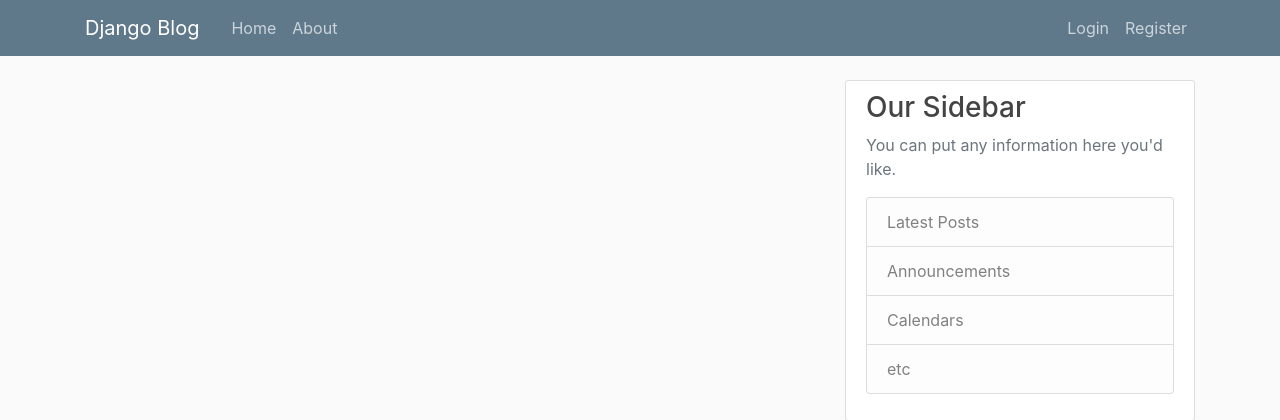
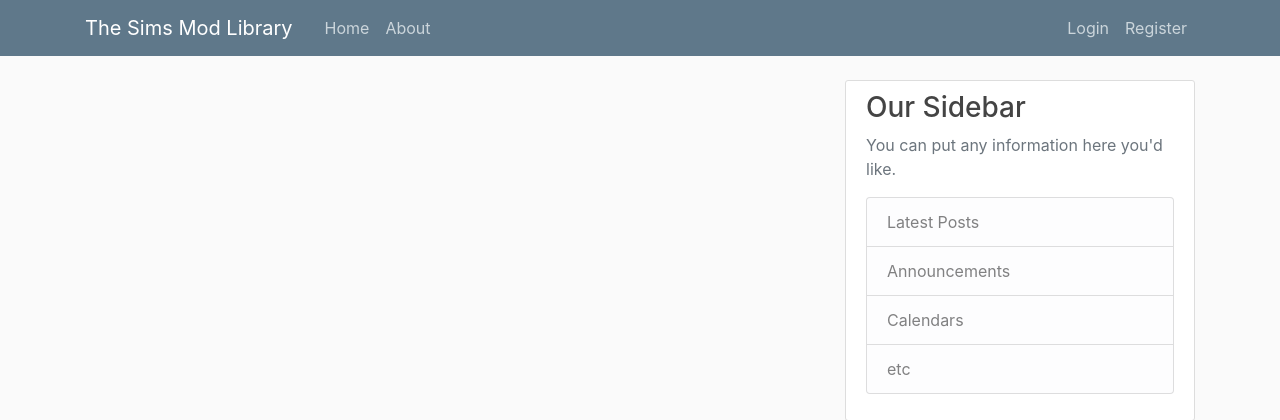
Before and after one commit to nerdferby/django-blog, a Django app: page / in a window 1280 px wide. Shown: the top 420 px of the page. Run offline with Django 3.2, Linux system fonts and the light colour scheme; data that the repository does not hold is empty; some libraries are stand-ins or nearby versions.

Commit message:
Minor adjustments before part 7

```diff
--- a/blog/templates/blog/base.html
+++ b/blog/templates/blog/base.html
@@ -21,21 +21,20 @@
 <header class="site-header">
     <nav class="navbar navbar-expand-md navbar-dark bg-steel fixed-top">
         <div class="container">
-            <a class="navbar-brand mr-4" href="{% url 'blog-home' %}">Django Blog</a>
+            <a class="navbar-brand mr-4" href="{% url 'blog-home' %}">The
+                Sims Mod Library</a>
             <button class="navbar-toggler" type="button" data-toggle="collapse" data-target="#navbarToggle" aria-controls="navbarToggle" aria-expanded="false" aria-label="Toggle navigation">
                 <span class="navbar-toggler-icon"></span>
             </button>
             <div class="collapse navbar-collapse" id="navbarToggle">
                 <div class="navbar-nav mr-auto">
-                    <a class="nav-item nav-link" href="
-{% url 'blog-home' %}">Home</a>
-                    <a class="nav-item nav-link" href="
-{% url 'blog-about' %}">About</a>
+                    <a class="nav-item nav-link" href="{% url 'blog-home' %}">Home</a>
+                    <a class="nav-item nav-link" href="{% url 'blog-about' %}">About</a>
                 </div>
                 <!-- Navbar Right Side -->
                 <div class="navbar-nav">
                     <a class="nav-item nav-link" href="#">Login</a>
-                    <a class="nav-item nav-link" href="#">Register</a>
+                    <a class="nav-item nav-link" href="{% url 'register' %}">Register</a>
                 </div>
             </div>
         </div>
```
